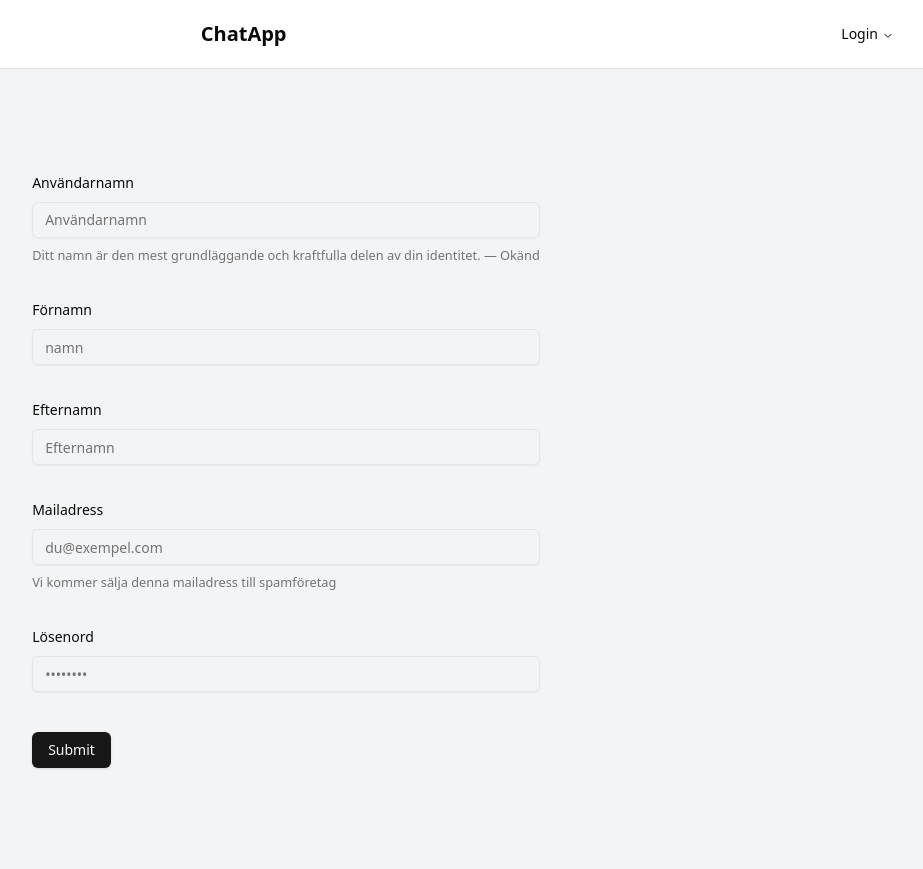
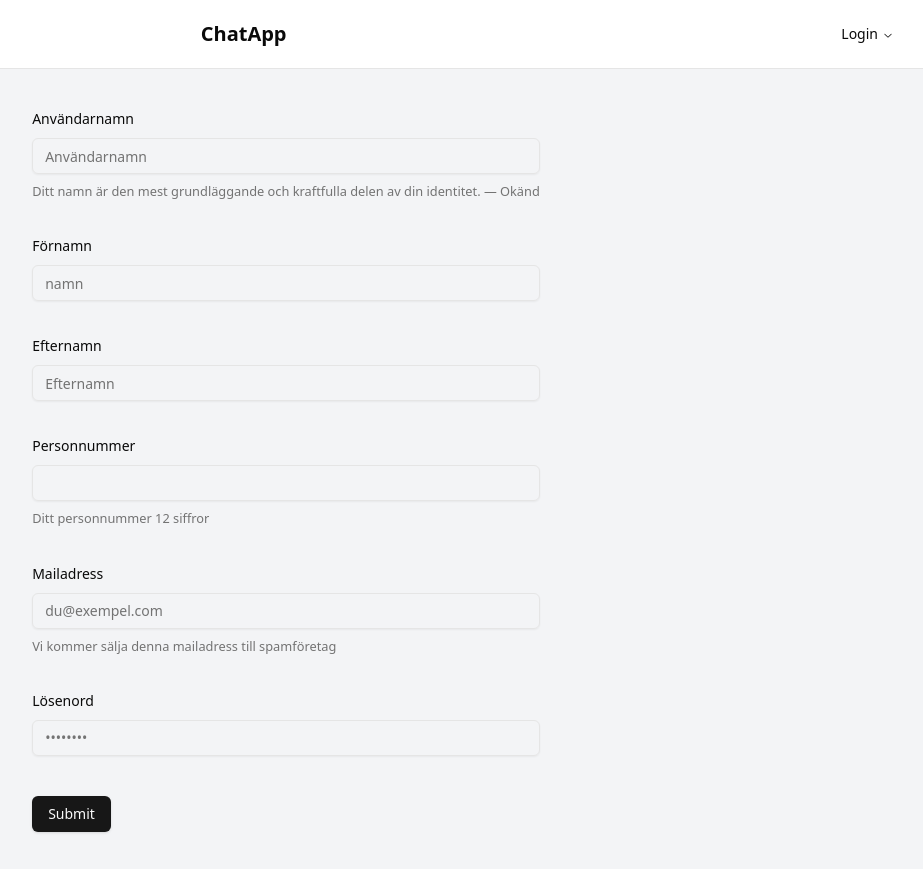
Before and after one commit to Kaffekopp1/ithschatt, a React (Vite) app in the folder frontend/: page /SignupForm in a window 1280 px wide. Shown: the whole page, without its empty margins (354-1277 px from the left). Built offline with nearby package versions, Linux system fonts and the light colour scheme.

Commit message:
added ssn to frontend registration

```diff
--- a/frontend/src/components/SignupForm.jsx
+++ b/frontend/src/components/SignupForm.jsx
@@ -20,7 +20,8 @@ export default function SignupForm() {
 		firstName: z.string().min(1, "fyll i ditt förnamn"),
 		lastName: z.string().min(1, "fyll i ditt efternamn"),
 		email: z.string().email("Epost-adressen måste ha ett giltigt format"),
-		password: z.string().min(8, "Lösenordet måste vara minst 8 tecken")
+		password: z.string().min(8, "Lösenordet måste vara minst 8 tecken"),
+		ssn: z.string().min(12, "felaktigt personnr")
 	});
 
 	const onSubmit = async (data) => {
@@ -36,7 +37,8 @@ export default function SignupForm() {
 					email: data.email,
 					firstName: data.firstName,
 					lastName: data.lastName,
-					password: data.password
+					password: data.password,
+					ssn: data.ssn
 				})
 			});
 			const answer = await response.json();
@@ -54,7 +56,8 @@ export default function SignupForm() {
 			email: "",
 			password: "",
 			firstName: "",
-			lastName: ""
+			lastName: "",
+			ssn: ""
 		}
 	});
 
@@ -109,6 +112,20 @@ export default function SignupForm() {
 					/>
 					<FormField
 						control={form.control}
+						name="ssn"
+						render={({ field }) => (
+							<FormItem>
+								<FormLabel>Personnummer</FormLabel>
+								<FormControl>
+									<Input type="number" {...field} />
+								</FormControl>
+								<FormDescription>Ditt personnummer 12 siffror</FormDescription>
+								<FormMessage />
+							</FormItem>
+						)}
+					/>
+					<FormField
+						control={form.control}
 						name="email"
 						render={({ field }) => (
 							<FormItem>
```
